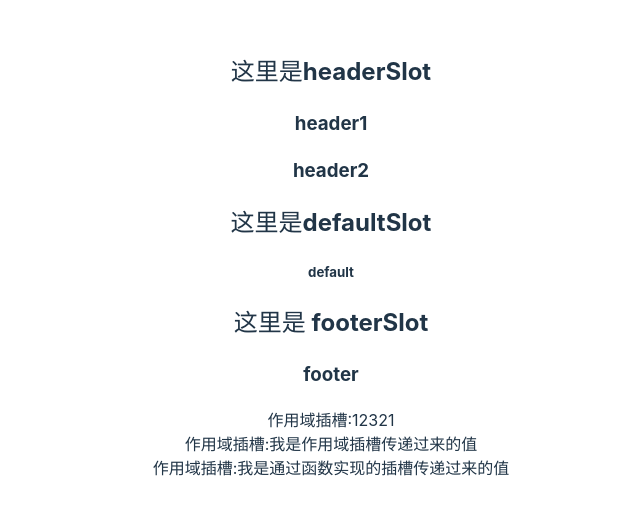
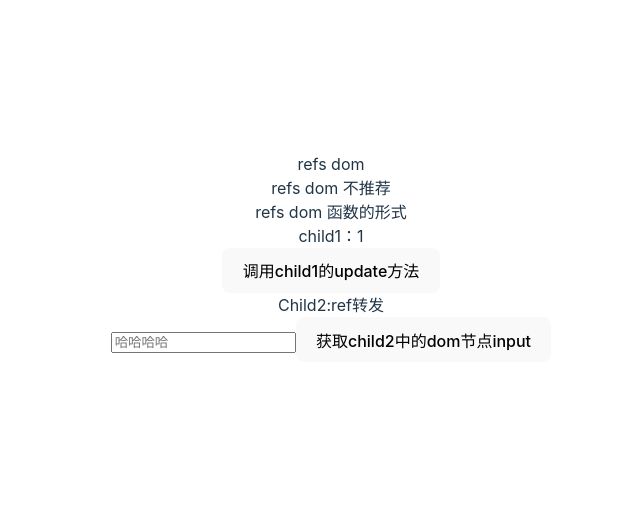
Before and after one commit to wxStart/skill-iteration, a React (Vite) app in the folder react-skill/: page / in a window 1280 px wide. Shown: the part 143-658 px from the top of the page, without its empty margins (309-949 px from the left). Built offline with nearby package versions, Linux system fonts and the light colour scheme.

Commit message:
fix： doc  code   React中的ref处理和 ref转发

```diff
--- a/react-skill/src/App.jsx
+++ b/react-skill/src/App.jsx
@@ -14,7 +14,8 @@ import './App.css';
 // import Index from './components/flushSync/Index.jsx';
 // import Index from './components/lazy/Index.jsx';
 // import Index from './components/createPortal/Index.jsx';
-import Index from './components/slot/Index.jsx';
+// import Index from './components/slot/Index.jsx';
+import Index from './components/ref/Index.jsx';
 function App() {
   return (
     <>
--- /dev/null
+++ b/react-skill/src/components/ref/Index.jsx
@@ -0,0 +1,72 @@
+/* eslint-disable react/no-string-refs */
+import React from 'react';
+
+class Child1 extends React.Component {
+  state = { count: 1 };
+  update() {
+    console.log('child update');
+    this.setState({
+      count: this.state.count + 1,
+    });
+  }
+  render() {
+    return (
+      <>
+        <div>child1：{this.state.count}</div>
+      </>
+    );
+  }
+}
+
+const Child2 = React.forwardRef((props, ref) => {
+  console.log('ref: ', ref);
+  console.log('props: ', props);
+  return (
+    <>
+      <div>Child2:{props.children}</div>
+      <input type="text" ref={ref} placeholder="哈哈哈哈" />
+    </>
+  );
+});
+
+class RefIndex extends React.Component {
+  constructor(props) {
+    super(props);
+    this.myRef = React.createRef();
+  }
+  componentDidMount() {
+    console.log('React.createRef', this.myRef.current);
+    console.log('this.refs: ', this.refs);
+    console.log('this.elRef: ', this.elRef);
+    console.log('this: ', this);
+  }
+  render() {
+    // eslint-disable-next-line react/no-string-refs
+    return (
+      <>
+        <div ref={this.myRef}>refs dom</div>
+        <div ref="myRef">refs dom 不推荐</div>
+        <div ref={el => (this.elRef = el)}>refs dom 函数的形式</div>
+        <Child1 ref={el => (this.child1 = el)}></Child1>
+        <button
+          onClick={() => {
+            this.child1.update();
+          }}
+        >
+          调用child1的update方法
+        </button>
+        <Child2 ref={el => (this.child2 = el)}>ref转发</Child2>
+        <button
+          onClick={() => {
+            this.child2.focus();
+            console.log('this.child2: ', this.child2);
+          }}
+        >
+          获取child2中的dom节点input
+        </button>
+      </>
+    );
+  }
+}
+
+export default RefIndex;
```
Also changed, not shown: react-skill/doc/基础.md (+6 -0 lines).
